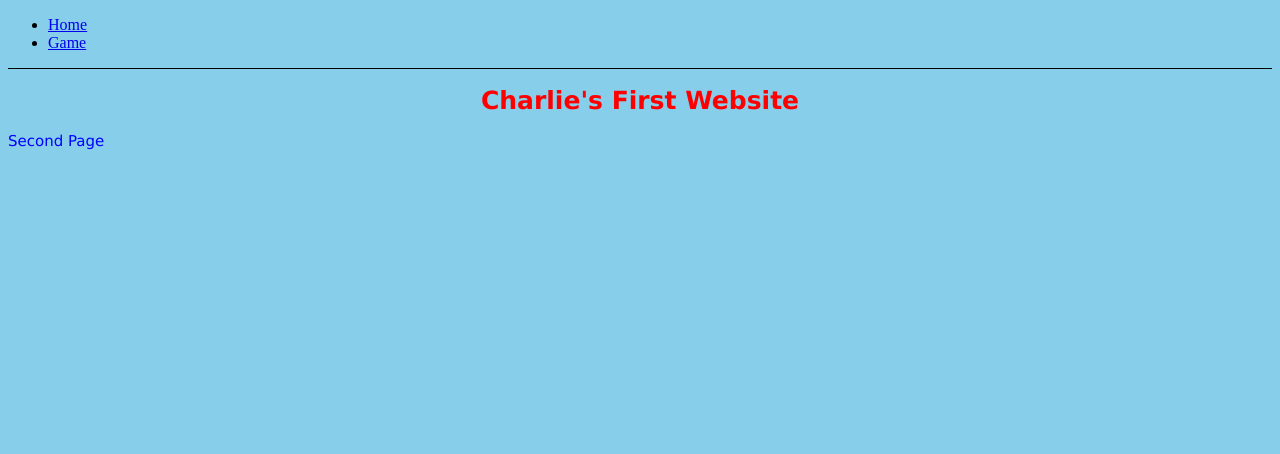
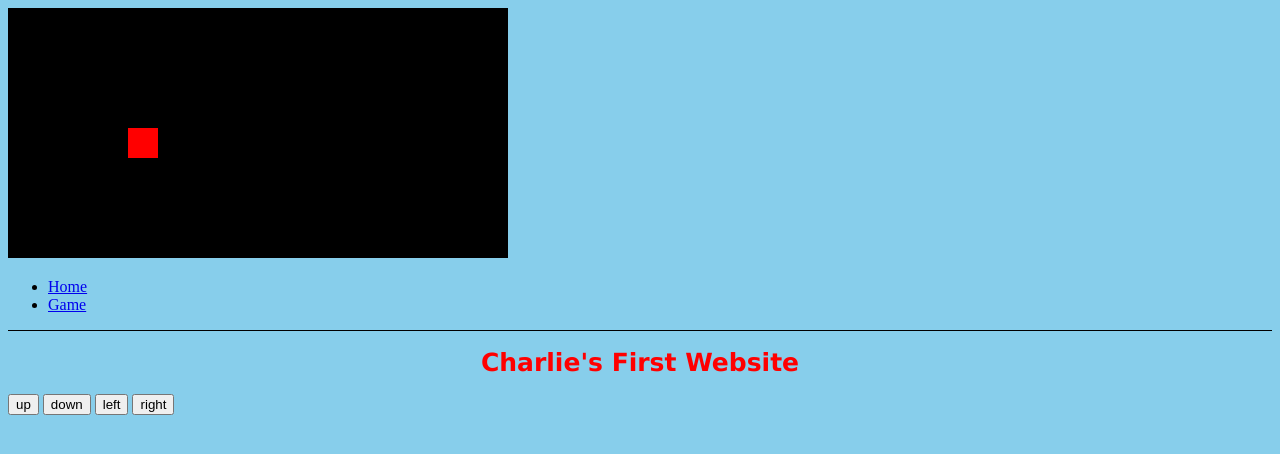
Before and after one commit to charliebrown364/charliebrown364.github.io, a plain HTML site: page html/game.html in a window 1280 px wide. Drawn offline with Linux system fonts and the light colour scheme.

Commit message:
beginning of a game

```diff
--- /dev/null
+++ b/css/game.css
@@ -0,0 +1,25 @@
+nav {
+    border-bottom: 1px solid black;
+}
+
+body {
+  background-color: skyblue;
+}
+
+canvas {
+    background-color: black;
+}
+
+h1 {
+  color: red;
+  text-align: center;
+  font-family: verdana;
+  font-size: 25px;
+}
+
+p {
+  color: blue;
+  text-align: left;
+  font-family: verdana;
+  font-size: 15px;
+}
--- a/html/game.html
+++ b/html/game.html
@@ -3,8 +3,8 @@
 
 <head>
 
-    <title>fortnite battle royale</title>
-    <link rel="stylesheet" href="../css/main.css">
+    <meta name="viewport" content="width=device-width, initial-scale=1.0"/>
+    <link rel="stylesheet" href="../css/game.css">
 
     <nav>
         <ul>
@@ -15,11 +15,15 @@
 
 </head>
 
-<body>
+<body onload="startGame()">
 
     <h1>Charlie's First Website</h1>
 
-    <p id="one">Second Page</p>
+    <script src="../js/game.js"></script>
+    <button onmousedown="move('up')">up</button>
+    <button onmousedown="move('down')">down</button>
+    <button onmousedown="move('left')">left</button>
+    <button onmousedown="move('right')">right</button>
 
 </body>
 
--- /dev/null
+++ b/js/game.js
@@ -0,0 +1,62 @@
+var player;
+
+function startGame() {
+    player = new player(30, 30, "red", 120, 120);
+    myGameArea.start();
+}
+
+var myGameArea = {
+    canvas : document.createElement("canvas"),
+    start : function() {
+        this.canvas.width = 500;
+        this.canvas.height = 250;
+        this.context = this.canvas.getContext("2d");
+        document.body.insertBefore(this.canvas, document.body.childNodes[0]);
+        this.interval = setInterval(updateGameArea, 20);
+        },
+    clear : function() {
+        this.context.clearRect(0, 0, this.canvas.width, this.canvas.height);
+    }
+}
+
+function player(width, height, color, x, y) {
+
+    this.width = width;
+    this.height = height;
+    this.color = color;
+    this.x = x;
+    this.y = y;
+
+    this.update = function() {
+        ctx = myGameArea.context;
+        ctx.fillStyle = this.color;
+        ctx.fillRect(this.x, this.y, this.width, this.height);
+    }
+
+}
+
+function updateGameArea() {
+
+    myGameArea.clear();
+    player.update();
+
+}
+
+function move(direction) {
+
+    switch(direction) {
+        case 'up':
+            player.y -= 5;
+            break;
+        case 'down':
+            player.y += 5;
+            break;
+        case 'left':
+            player.x -= 5;
+            break;
+        case 'right':
+            player.x += 5;
+            break;
+    }
+
+}
```
